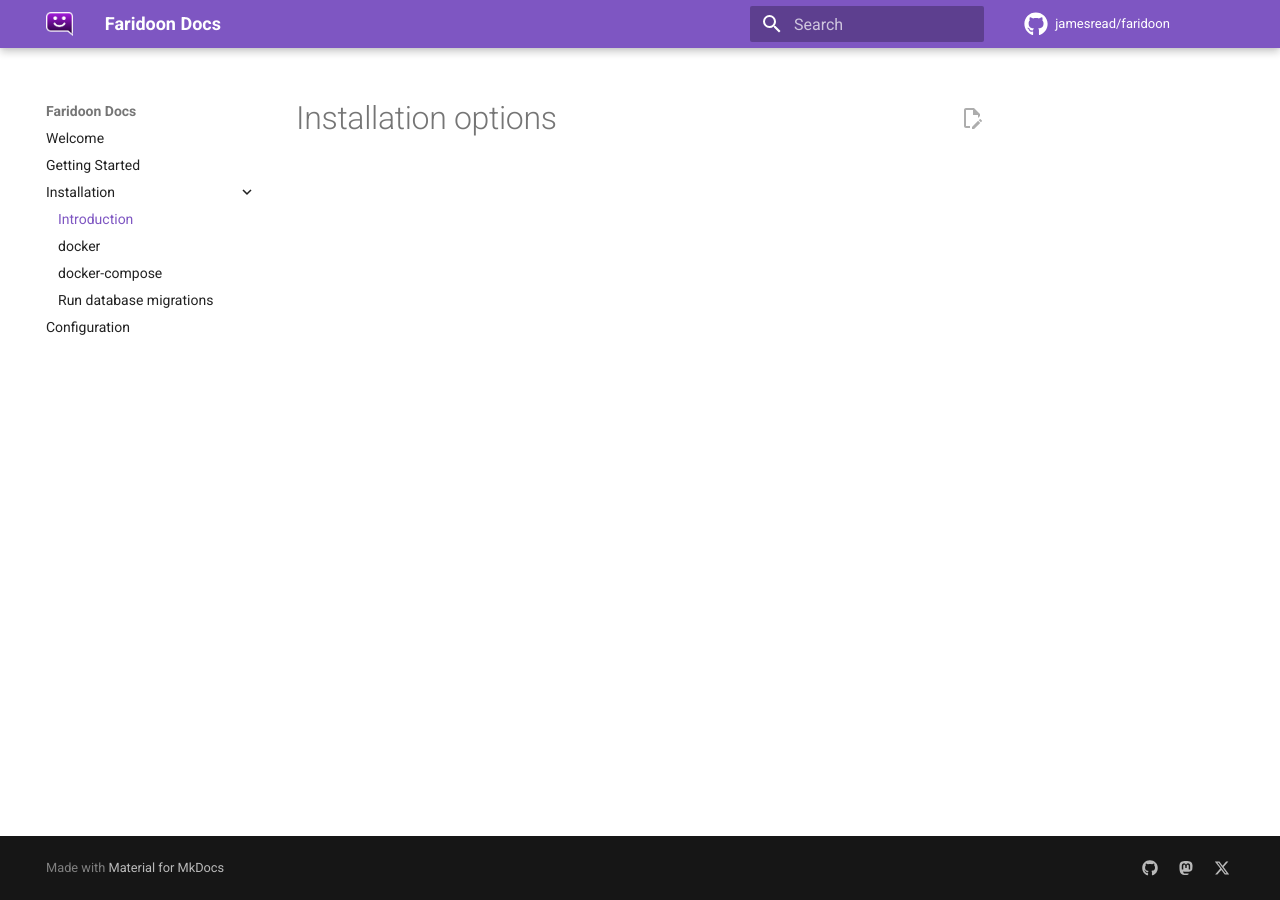
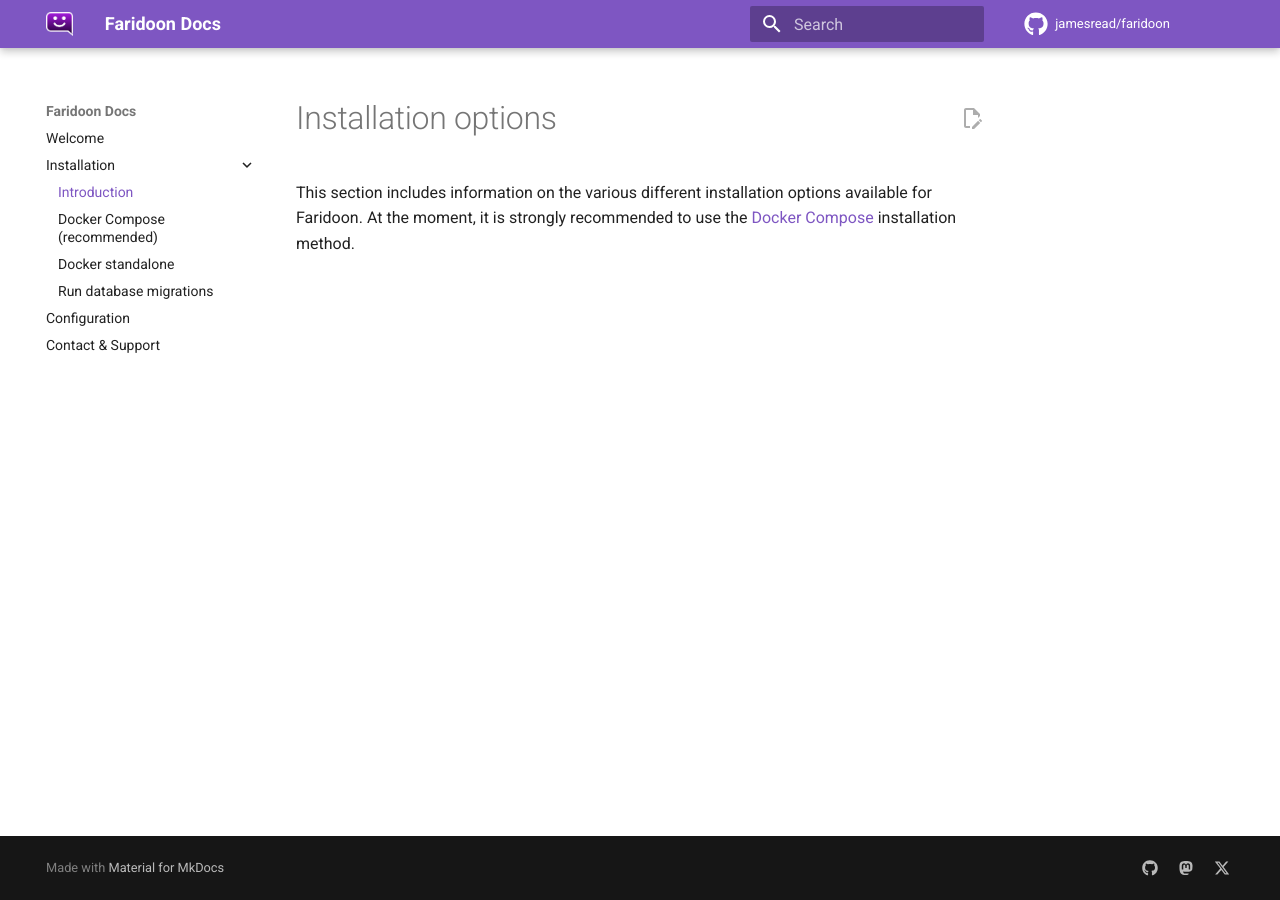
Before and after one commit to jamesread/faridoon, an MkDocs documentation site: the page built from docs/installation/index.md, in a window 1280 px wide. Built offline with MkDocs 1.6.1 and Material for MkDocs 9.7.7, drawn with Linux system fonts in a browser that asks for light colours; comment, search, counter and statistics services are not loaded.

Commit message:
Cleaned up docs around installation and support

```diff
--- a/docs/installation/index.md
+++ b/docs/installation/index.md
@@ -1 +1,3 @@
 # Installation options
+
+This section includes information on the various different installation options available for Faridoon. At the moment, it is strongly recommended to use the [Docker Compose](docker-compose.md) installation method.
--- a/mkdocs.yml
+++ b/mkdocs.yml
@@ -56,10 +56,10 @@ extra:
 
 nav:
   - Welcome: index.md
-  - Getting Started: gettingStarted.md
   - Installation:
       - Introduction: installation/index.md
-      - docker: installation/docker.md
-      - docker-compose: installation/docker-compose.md
+      - Docker Compose (recommended): installation/docker-compose.md
+      - Docker standalone: installation/docker.md
       - Run database migrations: installation/migrations.md
   - Configuration: configuration/index.md
+  - "Contact & Support": contact-support.md
```
Also changed, not shown: docs/contact-support.md (+1 -1 lines), docs/gettingStarted.md (deleted, +0 -3 lines).
